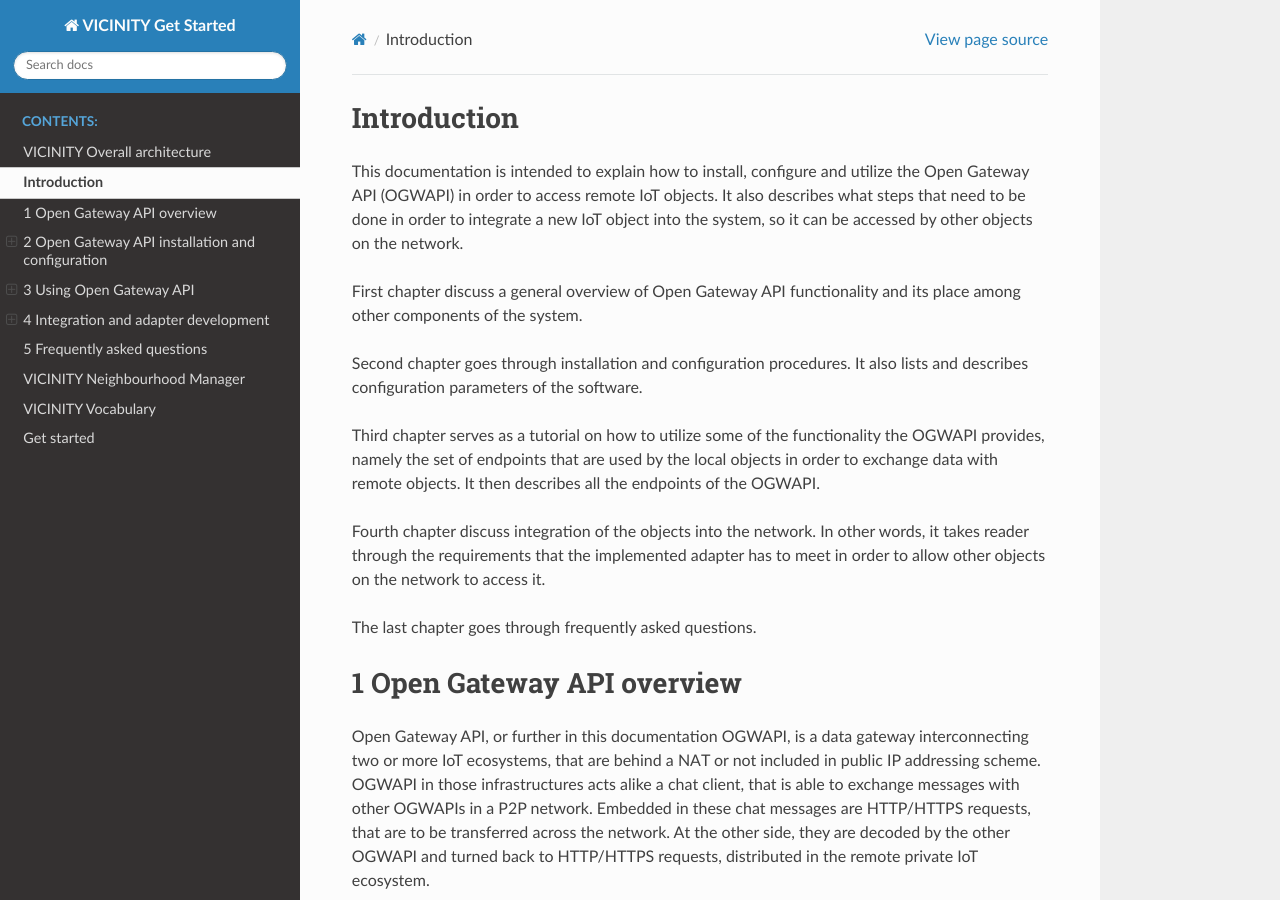
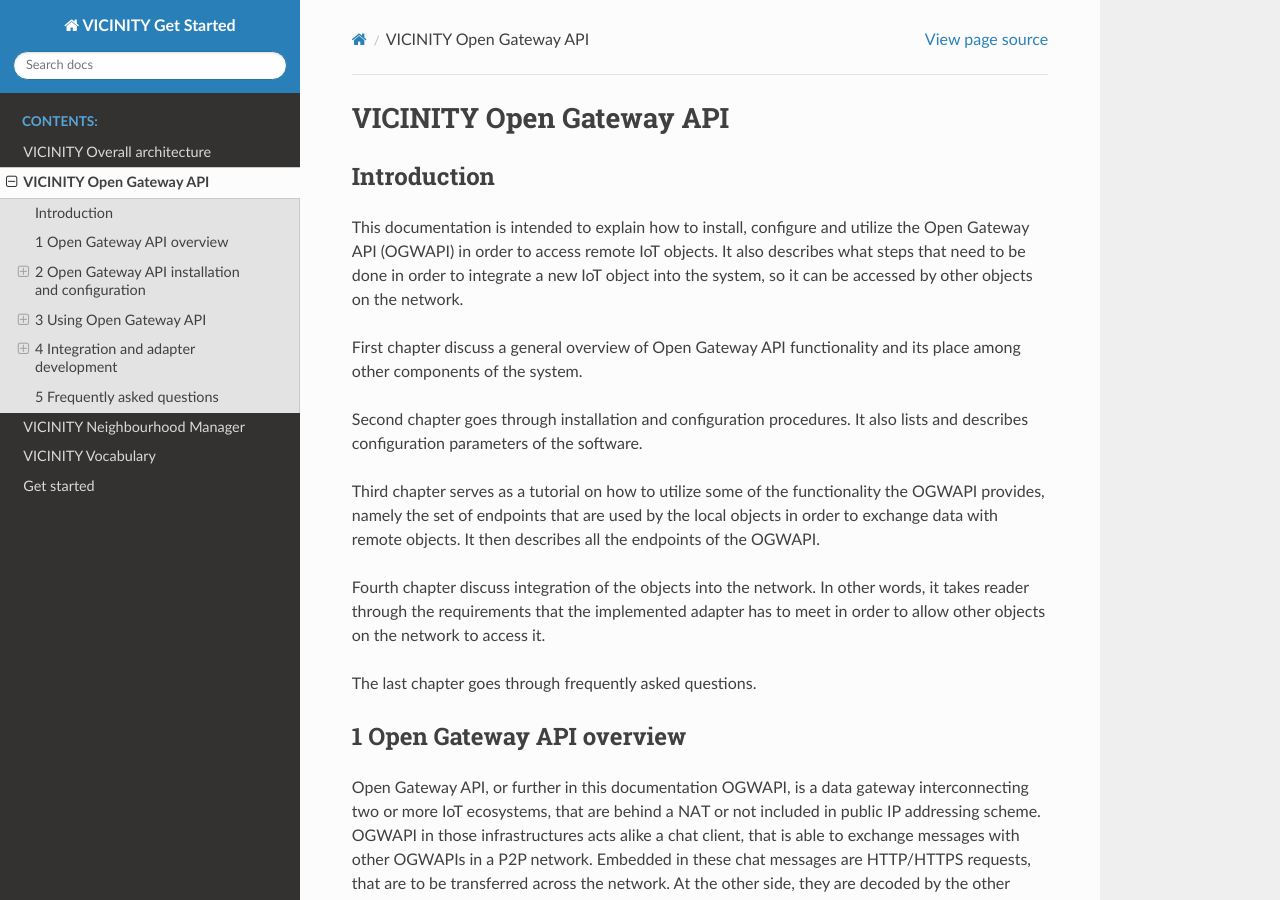
Before and after one commit to vicinityh2020/vicinity-get-started, a Sphinx documentation site: the page built from docs/open-gateway-api.rst, in a window 1280 px wide and 900 px high. Built offline with Sphinx 7.4.7 and the Read the Docs theme 2.0.0, drawn with Linux system fonts in a browser that asks for light colours; formulas are drawn with MathJax 3.

Commit message:
Almost there

```diff
--- a/docs/open-gateway-api.rst
+++ b/docs/open-gateway-api.rst
@@ -1,3 +1,7 @@
+
+VICINITY Open Gateway API
+*************************
+
 Introduction
 ============
 
```
